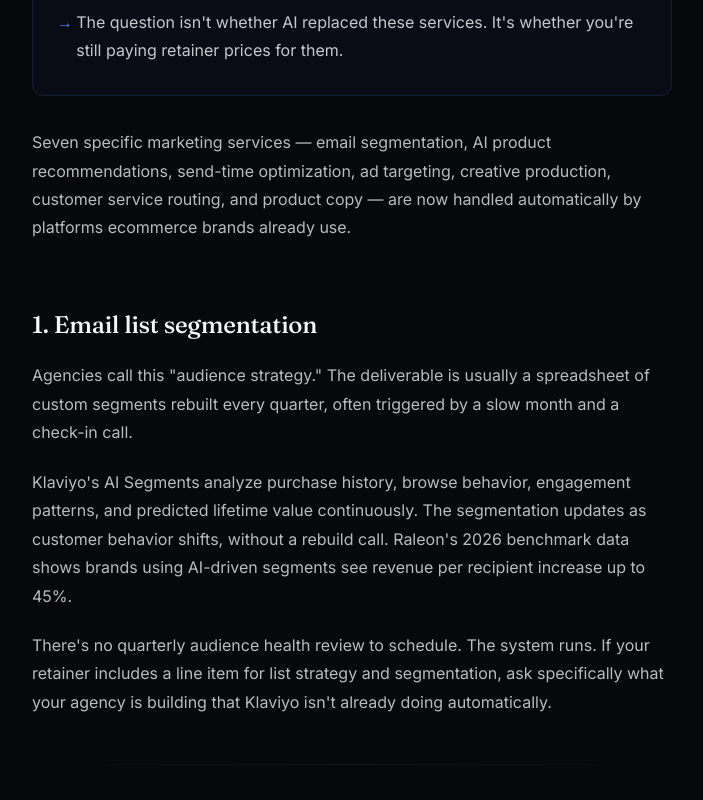
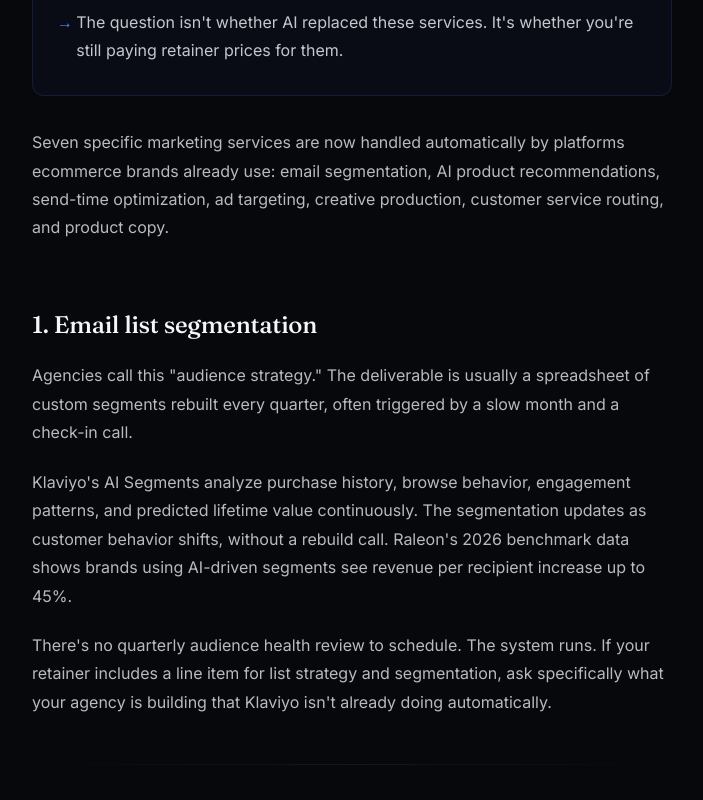
Before and after one commit to dustyboy-23/ventiscale-site, a Next.js app: page /blog/seven-agency-services-ai-replaced-2026 in a window 1280 px wide. Shown: the part 1320-2120 px from the top of the page, without its empty margins (288-991 px from the left). Built offline with nearby package versions, Linux system fonts and the light colour scheme; no server answers.

Commit message:
Blog: fix em dashes in seven-agency-services post

```diff
--- a/app/(marketing)/blog/seven-agency-services-ai-replaced-2026/page.tsx
+++ b/app/(marketing)/blog/seven-agency-services-ai-replaced-2026/page.tsx
@@ -48,7 +48,7 @@ const FAQ_DATA = [
   },
   {
     q: "What should I still pay a marketing agency for in 2026?",
-    a: "Brand positioning strategy, founder-voice creative direction, and performance accountability are the three service lines worth paying for. Anything that AI platforms execute automatically — segmentation, send-time, product recommendations, ad bidding, basic catalog copy — shouldn't be a standalone line item in your retainer.",
+    a: "Brand positioning strategy, founder-voice creative direction, and performance accountability are the three service lines worth paying for. Anything that AI platforms execute automatically (segmentation, send-time, product recommendations, ad bidding, basic catalog copy) shouldn't be a standalone line item in your retainer.",
   },
   {
     q: "Is Meta Advantage+ Shopping replacing ad agency targeting work?",
@@ -56,7 +56,7 @@ const FAQ_DATA = [
   },
   {
     q: "How do I know if my agency is billing for AI-automated services?",
-    a: "Look at the deliverables list in your contract. If it includes email segmentation, send-time optimization, product recommendations, audience targeting, or basic content production — those are services AI platforms handle by default now. Ask your agency what their process adds on top of what the platform does automatically. If they can't answer specifically, you have your answer.",
+    a: "Look at the deliverables list in your contract. If it includes email segmentation, send-time optimization, product recommendations, audience targeting, or basic content production, those are services AI platforms handle by default now. Ask your agency what their process adds on top of what the platform does automatically. If they can't answer specifically, you have your answer.",
   },
 ];
 
@@ -203,9 +203,10 @@ export default async function Post() {
           </div>
 
           <p>
-            Seven specific marketing services — email segmentation, AI product recommendations,
-            send-time optimization, ad targeting, creative production, customer service routing, and
-            product copy — are now handled automatically by platforms ecommerce brands already use.
+            Seven specific marketing services are now handled automatically by platforms ecommerce
+            brands already use: email segmentation, AI product recommendations, send-time
+            optimization, ad targeting, creative production, customer service routing, and product
+            copy.
           </p>
 
           <h2 id="email-segmentation">1. Email list segmentation</h2>
@@ -332,7 +333,7 @@ export default async function Post() {
           <p>
             AdCreative.ai starts at $39 per month and generates static ad creatives from a product
             URL. Creatify produces 5-10 platform-ready video ads in under ten minutes. These
-            aren&apos;t rough drafts — they&apos;re format-native creatives ready for Meta, TikTok,
+            aren&apos;t rough drafts. They&apos;re format-native creatives ready for Meta, TikTok,
             and Google placements.
           </p>
 
@@ -367,7 +368,7 @@ export default async function Post() {
           <p>
             Some agency retainers include &quot;CX strategy&quot; or &quot;support ticket
             management&quot; as service lines. What they&apos;re usually describing is the routing
-            layer — which message goes where, what triggers an escalation, how to prioritize by
+            layer: which message goes where, what triggers an escalation, how to prioritize by
             urgency. That&apos;s the part that&apos;s now automated. What still needs a human:
             deciding how the brand sounds when something goes wrong. That tone decision doesn&apos;t
             come from a workflow configuration. It comes from knowing your customers.
@@ -439,7 +440,7 @@ export default async function Post() {
             also found that only 14% call their new-business pipeline &quot;very healthy.&quot; The
             agency market is already shifting. The question is whether your retainer has caught up.
             If you want to see which of these seven automations are actually running in your account
-            — and which ones you&apos;re still paying agency prices for — that&apos;s exactly what
+            and which ones you&apos;re still paying agency prices for. That&apos;s exactly what
             the free audit covers.
           </p>
 
```
